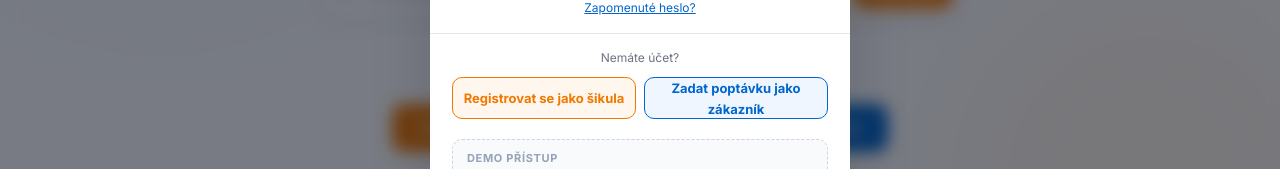
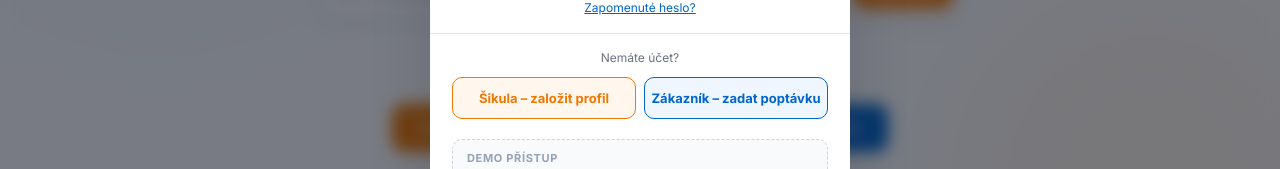
Before and after one commit to SaraSara2026/sikuladoma, a React (Vite) app: page / in a window 1280 px wide. Both pictures are taken after a click on the button "Přihlášení". Shown: the part 432-601 px from the top of the page. Built offline with nearby package versions, Linux system fonts and the light colour scheme; no server answers.

Commit message:
fix: tlačítka v přihlášení — Šikula – založit profil / Zákazník – zadat poptávku

```diff
--- a/src/modals/LoginModal.jsx
+++ b/src/modals/LoginModal.jsx
@@ -108,11 +108,11 @@ export default function LoginModal({ onClose, onReg, onOrder, onFaktury, onDemoL
           <div style={{ display: "flex", gap: 8 }}>
             <button onClick={() => { onClose(); onReg(); }}
               style={{ flex: 1, height: 42, borderRadius: 10, border: `1.5px solid ${T.orange}`, background: "#FFF7ED", color: T.orange, fontWeight: 700, fontSize: 13, cursor: "pointer", fontFamily: "inherit" }}>
-              Registrovat se jako šikula
+              Šikula – založit profil
             </button>
             <button onClick={() => { onClose(); onOrder(); }}
               style={{ flex: 1, height: 42, borderRadius: 10, border: `1.5px solid ${T.blue}`, background: "#EFF6FF", color: T.blue, fontWeight: 700, fontSize: 13, cursor: "pointer", fontFamily: "inherit" }}>
-              Zadat poptávku jako zákazník
+              Zákazník – zadat poptávku
             </button>
           </div>
         </div>
```
